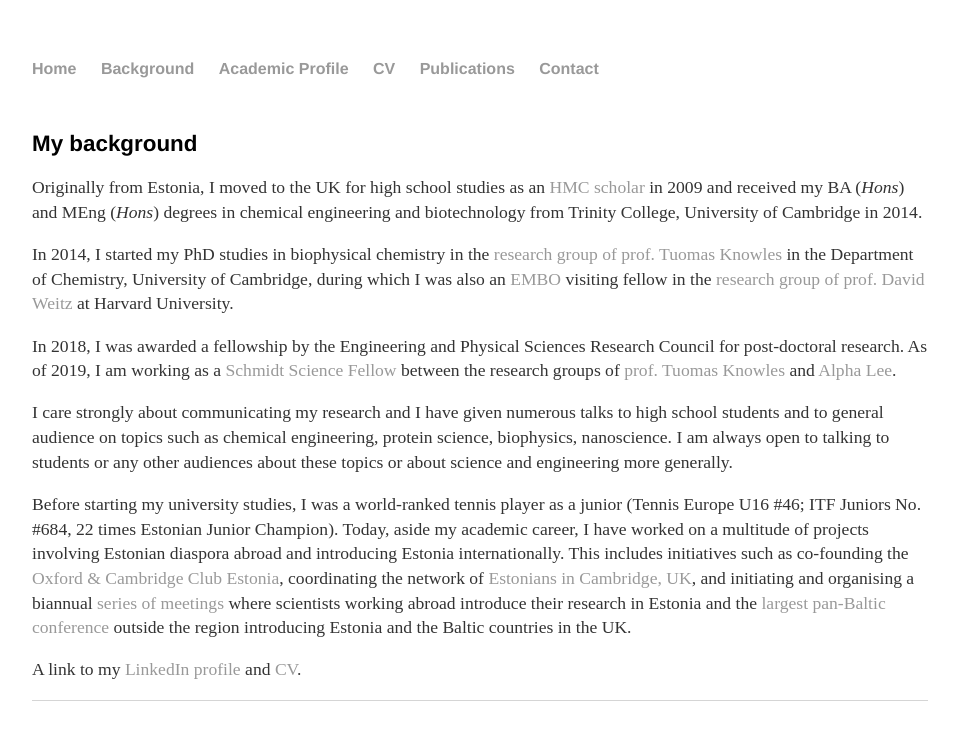
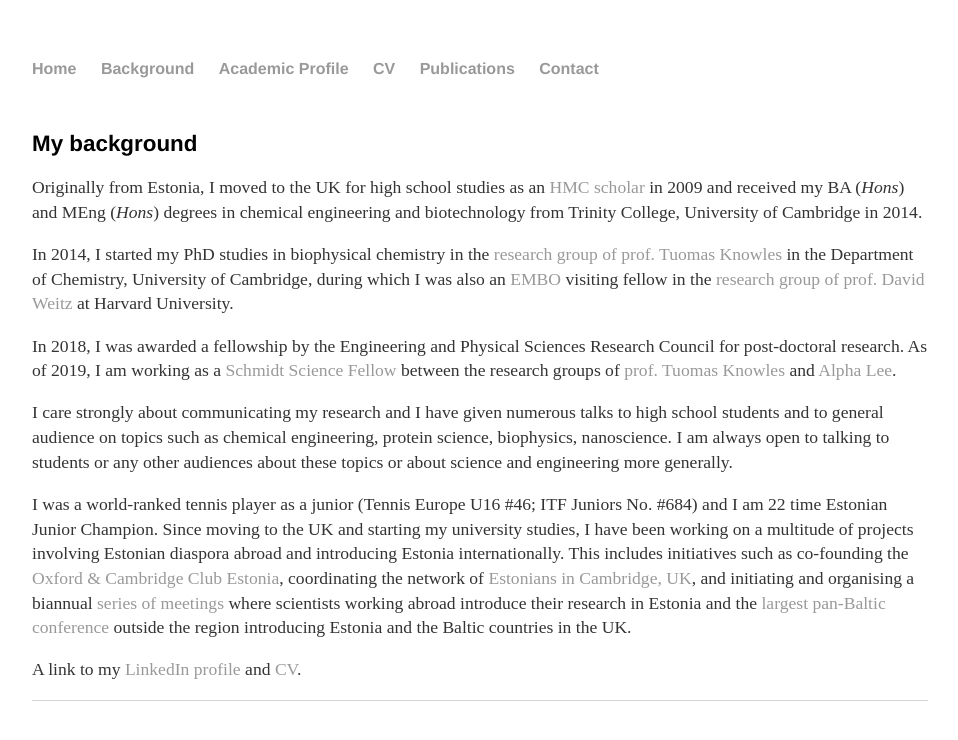
Before and after one commit to kadiliissaar/kadiliissaar.github.io, a Jekyll site: the page built from background/index.html, in a window 1280 px wide. Shown: the top 740 px of the page, without its empty margins (160-1118 px from the left). Built offline with Jekyll 4.4.1, drawn with Linux system fonts in a browser that asks for light colours.

Commit message:
Update index.html

```diff
--- a/background/index.html
+++ b/background/index.html
@@ -27,10 +27,9 @@
 nanoscience. I am always open to talking to students or any other audiences about these topics or about
 science and engineering more generally.</p>
 
-	<p>Before starting my university studies, I was a world-ranked tennis player as a junior (Tennis Europe U16
-#46; ITF Juniors No. #684, 22 times Estonian Junior Champion). Today, aside my academic career, I have worked on a
-multitude of projects involving Estonian diaspora abroad and introducing Estonia internationally.
-This includes initiatives such as co-founding the
+	<p>I was a world-ranked tennis player as a junior (Tennis Europe U16 #46; ITF Juniors No. #684) and I am 22 time Estonian
+Junior Champion. Since moving to the UK and starting my university studies, I have been working on a multitude of projects
+involving Estonian diaspora abroad and introducing Estonia internationally. This includes initiatives such as co-founding the
 <a href="http://www.oxbridgeestonia.org/">Oxford & Cambridge Club Estonia</a>,
 coordinating the network of
 <a href="http://cuest.soc.srcf.net/">Estonians in Cambridge, UK</a>, and
```
